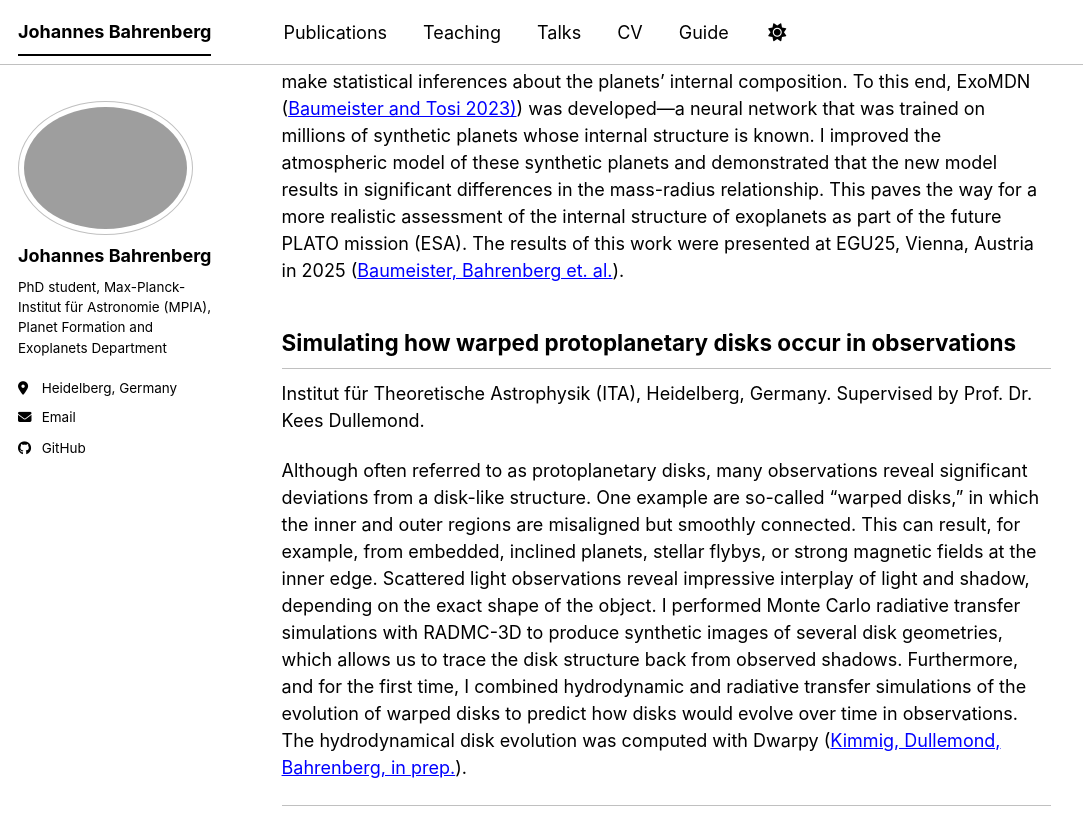
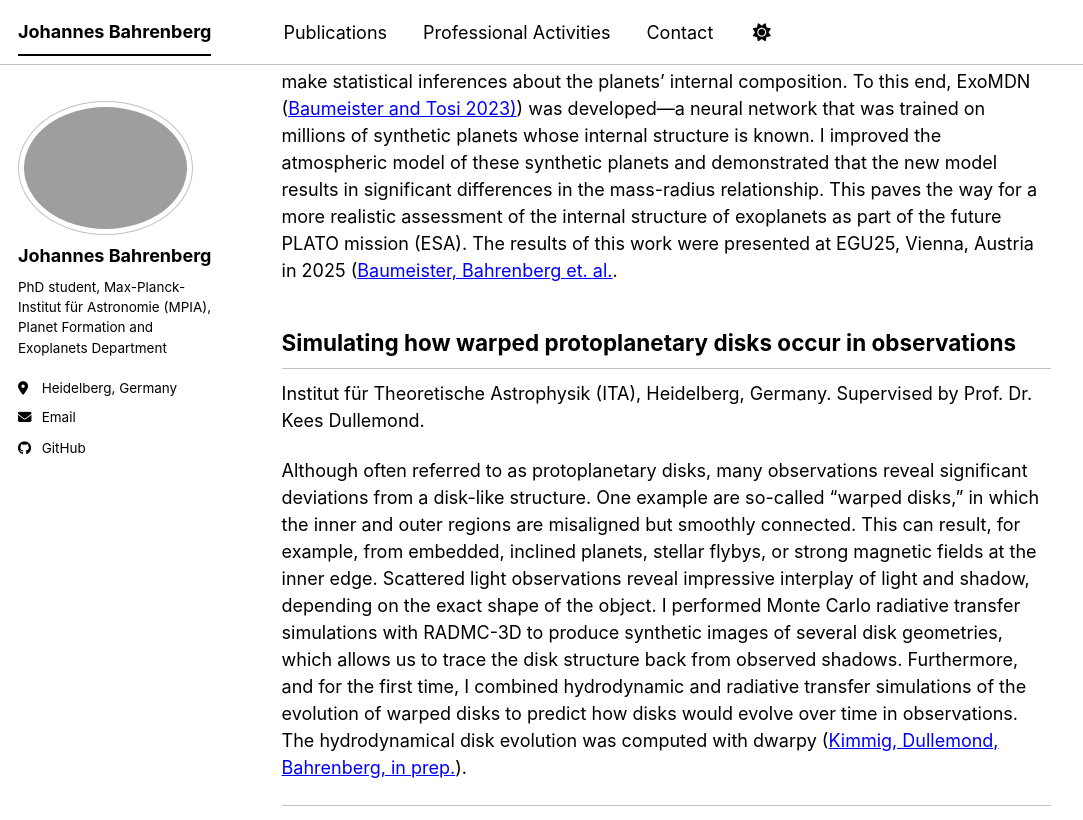
Before and after one commit to johannesbahrenberg/johannesbahrenberg.github.io, a Jekyll site: the page built from _pages/about.md, in a window 1280 px wide and 900 px high, scrolled down 1069 px, cut to the strip 0-820 px from the top of the window. Shown: the whole strip, without its empty margins (0-1083 px from the left). Built offline with Jekyll 4.4.1, drawn with Linux system fonts in a browser that asks for light colours; a script bundle is joined from its source files by our own code; library files that are not in the unit come from our copies.

Commit message:
Navigation bar and zoom in of profile pic

```diff
--- a/_data/navigation.yml
+++ b/_data/navigation.yml
@@ -11,11 +11,14 @@
   - title: "Publications"
     url: /publications/
 
-  - title: "Teaching"
+  - title: "Professional Activities"
     url: /teaching/
 
-  - title: "Talks"
-    url: /talks/
+  - title: "Contact"
+    url: /contact/
+
+  #- title: "Talks"
+  #  url: /talks/
 
   #- title: "Portfolio"
   #  url: /portfolio/
@@ -23,11 +26,11 @@
   #- title: "Blog Posts"
   #  url: /year-archive/
 
-  - title: "CV"
-    url: /cv/
+  #- title: "CV"
+  #  url: /cv/
 
   # - title: "CV"
   #   url: /cv-json/
 
-  - title: "Guide"
-    url: /markdown/
+  #- title: "Guide"
+  #  url: /markdown/
--- a/_pages/about.md
+++ b/_pages/about.md
@@ -34,14 +34,14 @@
 Deutsches Zentrum für Luft- und Raumfahrt (DLR), Berlin, Germany. Supervised by Dr. Nicola Tosi.
 
 Even though several thousand exoplanets have already been detected, in most cases only their mass and radius can be determined. Despite this limited information, it is possible to make statistical inferences about the planets’ internal composition. To this end, ExoMDN ([Baumeister and Tosi 2023)](https://www.aanda.org/articles/aa/pdf/2023/08/aa46216-23.pdf)) was developed—a neural network that was trained on millions of synthetic planets whose internal structure is known. I improved the atmospheric model of these synthetic planets and demonstrated that the new model results in significant differences in the mass-radius relationship. This paves the way for a more realistic assessment of the internal structure of exoplanets as part of the future PLATO mission (ESA).
-The results of this work were presented at EGU25, Vienna, Austria in 2025 ([Baumeister, Bahrenberg et. al.](https://meetingorganizer.copernicus.org/EGU25/EGU25-15903.html)).
+The results of this work were presented at EGU25, Vienna, Austria in 2025 ([Baumeister, Bahrenberg et. al.](https://meetingorganizer.copernicus.org/EGU25/EGU25-15903.html).
 
 
 Simulating how warped protoplanetary disks occur in observations
 ------
 Institut für Theoretische Astrophysik (ITA), Heidelberg, Germany. Supervised by Prof. Dr. Kees Dullemond.
 
-Although often referred to as protoplanetary disks, many observations reveal significant deviations from a disk-like structure. One example are so-called “warped disks,” in which the inner and outer regions are misaligned but smoothly connected. This can result, for example, from embedded, inclined planets, stellar flybys, or strong magnetic fields at the inner edge. Scattered light observations reveal impressive interplay of light and shadow, depending on the exact shape of the object. I performed Monte Carlo radiative transfer simulations with RADMC-3D to produce synthetic images of several disk geometries, which allows us to trace the disk structure back from observed shadows. Furthermore, and for the first time, I combined hydrodynamic and radiative transfer simulations of the evolution of warped disks to predict how disks would evolve over time in observations. The hydrodynamical disk evolution was computed with Dwarpy ([Kimmig, Dullemond, Bahrenberg, in prep.]()).
+Although often referred to as protoplanetary disks, many observations reveal significant deviations from a disk-like structure. One example are so-called “warped disks,” in which the inner and outer regions are misaligned but smoothly connected. This can result, for example, from embedded, inclined planets, stellar flybys, or strong magnetic fields at the inner edge. Scattered light observations reveal impressive interplay of light and shadow, depending on the exact shape of the object. I performed Monte Carlo radiative transfer simulations with RADMC-3D to produce synthetic images of several disk geometries, which allows us to trace the disk structure back from observed shadows. Furthermore, and for the first time, I combined hydrodynamic and radiative transfer simulations of the evolution of warped disks to predict how disks would evolve over time in observations. The hydrodynamical disk evolution was computed with dwarpy ([Kimmig, Dullemond, Bahrenberg, in prep.]()).
 
 
 ------
```
Also changed, not shown: _contact/2012-03-01-talk-1.md (added, +11 -0 lines), 2 other files.
